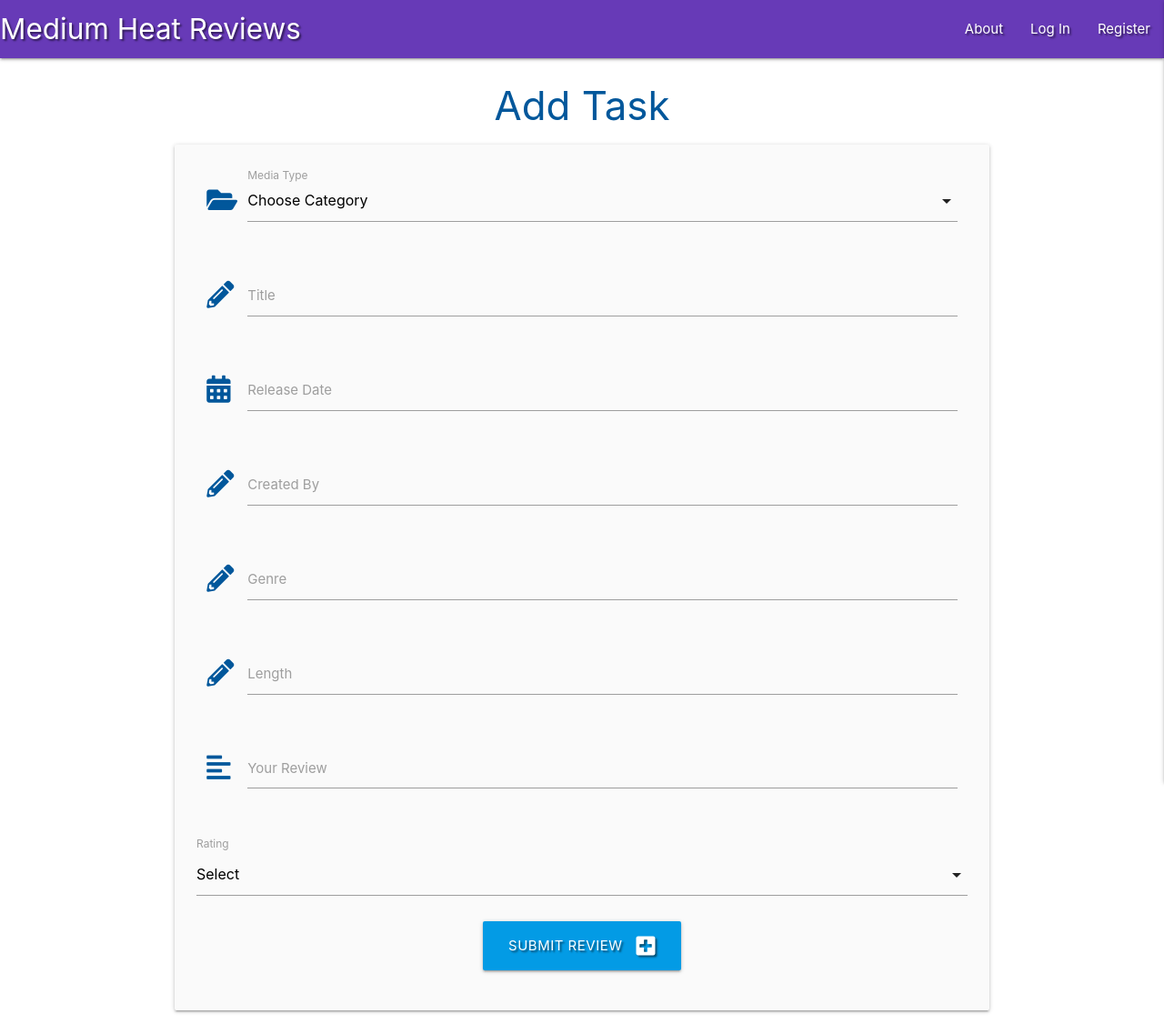
After one commit to jakefernihough/Medium-Heat-Reviews, a Flask app: page /add_reviews in a window 1280 px wide. The commit adds this page. Shown: the whole page at 91% size. Run offline with Flask 2, Linux system fonts and the light colour scheme; data that the repository does not hold is empty; some libraries are stand-ins or nearby versions.

```diff
--- a/app.py
+++ b/app.py
@@ -100,9 +100,39 @@ def logout():
 
 
 @app.route("/new_reviews")
-def hello():
+def new_reviews():
     reviews = mongo.db.reviews.find()
     return render_template("new_reviews.html", reviews=reviews)
+
+
+@app.route("/add_reviews", methods=["GET", "POST"])
+def add_reviews():
+    if request.method == "POST":
+        review = {
+            "category_name": request.form.get("category_name"),
+            "title": request.form.get("title"),
+            "release_date": request.form.get("release_date"),
+            "created_by": request.form.get("created_by"),
+            "genre": request.form.get("genre"),
+            "length": request.form.get("length"),
+            "review": request.form.get("review"),
+            "rating": request.form.get("rating"),
+            "submitted_by": session["user"]
+        }
+        mongo.db.reviews.insert_one(review)
+        flash("Review Successfully Submitted")
+        return redirect(url_for("latest_reviews"))
+
+    categories = mongo.db.categories.find().sort("category_name", 1)
+    return render_template("add_reviews.html", categories=categories)
+
+
+@app.route("/edit_review/<review_id>", methods=["GET", "POST"])
+def edit_review(review_id):
+    review = mongo.db.tasks.find_one({"_id": ObjectId(review_id)})
+    categories = mongo.db.categories.find().sort("category_name", 1)
+    return render_template("edit_review.html", review=review,
+        categories=categories)
 
 
 if __name__ == "__main__":
--- a/static/css/style.css
+++ b/static/css/style.css
@@ -9,3 +9,12 @@
 .cat-icon {
     font-size: 55px;
 }
+
+.btn-small {
+    margin: 5px;
+}
+
+.collapsible-header .col strong {
+    margin 5px;
+    line-height: 42px;
+}
--- /dev/null
+++ b/templates/add_reviews.html
@@ -0,0 +1,93 @@
+{% extends "base.html" %}
+{% block content %}
+
+    <h3 class="light-blue-text text-darken-4 center-align">Add Task</h3>
+
+    <div class="row card-panel grey lighten-5">
+        <form class="col s12" method="POST" action="{{ url_for('add_reviews') }}">
+            <!-- category selection -->
+			<div class="row">
+				<div class="input-field col s12">
+                    <i class="fas fa-folder-open prefix light-blue-text text-darken-4"></i>
+					<select id="category_name" name="category_name" class="validate" required>
+                        <option value="" disabled selected>Choose Category</option>
+                        {% for category in categories %}
+                            <option value="{{ category.category_name }}">{{ category.category_name }}</option>
+                        {% endfor %}
+                    </select>
+					<label for="category_name">Media Type</label>
+				</div>
+			</div>
+            <!-- task name -->
+            <div class="row">
+                <div class="input-field col s12">
+                    <i class="fas fa-pencil-alt prefix light-blue-text text-darken-4"></i>
+                    <input id="title" name="title" minlength="5" maxlength="50"
+                        type="text" class="validate" required>
+                    <label for="title">Title</label>
+                </div>
+            </div>
+            <!-- due date picker -->
+            <div class="row">
+                <div class="input-field col s12">
+                    <i class="fas fa-calendar-alt prefix light-blue-text text-darken-4"></i>
+                    <input id="release_date" name="release_date" type="text" class="datepicker validate" required>
+                    <label for="release_date">Release Date</label>
+                </div>
+            </div>
+            <div class="row">
+                <div class="input-field col s12">
+                    <i class="fas fa-pencil-alt prefix light-blue-text text-darken-4"></i>
+                    <input id="created_by" name="created_by" minlength="5" maxlength="50"
+                        type="text" class="validate" required>
+                    <label for="created_by">Created By</label>
+                </div>
+            </div>
+            <div class="row">
+                <div class="input-field col s12">
+                    <i class="fas fa-pencil-alt prefix light-blue-text text-darken-4"></i>
+                    <input id="genre" name="genre" minlength="5" maxlength="50"
+                        type="text" class="validate" required>
+                    <label for="genre">Genre</label>
+                </div>
+            </div>
+            <div class="row">
+                <div class="input-field col s12">
+                    <i class="fas fa-pencil-alt prefix light-blue-text text-darken-4"></i>
+                    <input id="length" name="length" minlength="5" maxlength="50"
+                        type="text" class="validate" required>
+                    <label for="length">Length</label>
+                </div>
+            </div>
+            <!-- task description -->
+            <div class="row">
+                <div class="input-field col s12">
+                    <i class="fas fa-align-left prefix light-blue-text text-darken-4"></i>
+                    <textarea id="review" name="review" minlength="5"
+                        maxlength="200" class="materialize-textarea validate" required></textarea>
+                    <label for="review">Your Review</label>
+                </div>
+            </div>
+            <div class="row">
+                <label for="rating">Rating</label>
+                <select name="rating" class="form-control" id="rating" required>
+                    <option value="" selected>Select</option>
+                    <option value="&#11088;">&#11088;</option>
+                    <option value="&#11088; &#11088;">&#11088; &#11088;</option>
+                    <option value="&#11088; &#11088; &#11088;">&#11088; &#11088; &#11088;</option>
+                    <option value="&#11088; &#11088; &#11088; &#11088;">&#11088; &#11088; &#11088; &#11088;</option>
+                    <option value="&#11088; &#11088; &#11088; &#11088; &#11088;">&#11088; &#11088; &#11088; &#11088; &#11088;</option>
+                </select>
+            </div>
+            <!-- submit button -->
+            <div class="row">
+                <div class="col s12 center-align">
+                    <button type="submit" class="btn-large light-blue darken-1 text-shadow">
+                        Submit Review <i class="fas fa-plus-square right"></i>
+                    </button>
+                </div>
+            </div>
+        </form>
+    </div>
+
+{% endblock %}
```
Also changed, not shown: templates/edit_review.html (added, +93 -0 lines), templates/new_reviews.html (+5 -2 lines).
